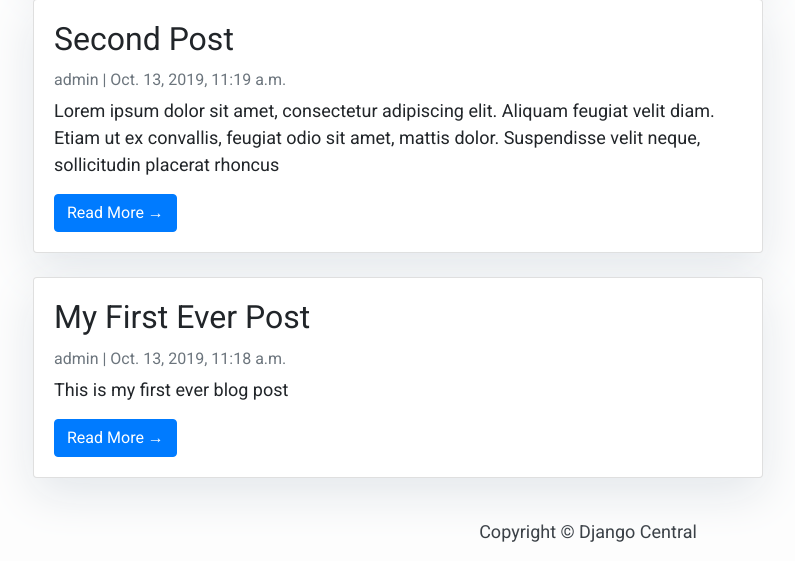
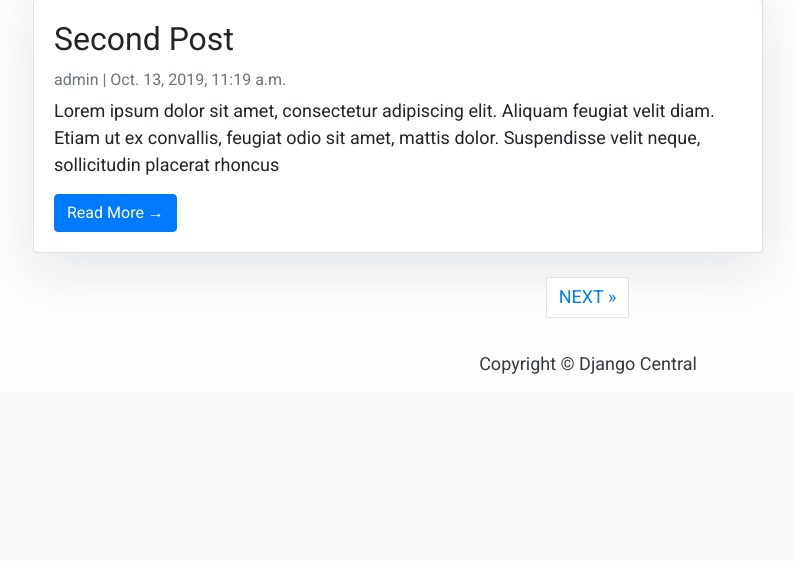
Before and after one commit to everythinguwannatobe/Django_blog, a Django app: page / in a window 1280 px wide. Shown: the part 783-1344 px from the top of the page, without its empty margins (52-847 px from the left). After the commit the page ends 1157 px from the top, so only its background shows below. Run offline with Django 3.2, Linux system fonts and the light colour scheme; data comes from the database, SQL or seed files in the repository; both versions use the stored data as it was after the commit; some libraries are stand-ins or nearby versions.

Commit message:
pagination added

```diff
--- a/blog/views.py
+++ b/blog/views.py
@@ -7,6 +7,7 @@
 class PostList(generic.ListView):
     queryset = Post.objects.filter(status=1).order_by('-created_on')
     template_name = 'index.html'
+    paginate_by = 3
 
 
 # class PostDetail(generic.DetailView):
--- a/templates/index.html
+++ b/templates/index.html
@@ -2,22 +2,22 @@
 
 {% block content %}
 <style>
-
   body {
     font-family: "Roboto", sans-serif;
     font-size: 18px;
     background-color: #fdfdfd;
   }
 
-    .head_text{
+  .head_text {
     color: white;
   }
-    .card{
+
+  .card {
     box-shadow: 0 16px 48px #E3E7EB;
   }
 </style>
 
-    <header class="masthead" >
+<header class="masthead">
   <div class="overlay"></div>
   <div class="container">
     <div class="row">
@@ -39,7 +39,7 @@
     <!-- Blog Entries Column -->
     <div class="col-md-8 mt-3 left">
       {% for post in post_list %}
-                <div class="card mb-4" >
+      <div class="card mb-4">
         <div class="card-body">
           <h2 class="card-title">{{ post.title }}</h2>
           <p class="card-text text-muted h6">{{ post.author }} | {{ post.created_on}} </p>
@@ -50,10 +50,25 @@
 
       </div>
       {% endfor %}
+
     </div>
     {% block sidebar %}
     {% include 'sidebar.html' %}
     {% endblock sidebar %}
   </div>
 </div>
+{% if is_paginated %}
+<nav aria-label="Page navigation conatiner"></nav>
+<ul class="pagination justify-content-center">
+  {% if page_obj.has_previous %}
+  <li><a href="?page={{ page_obj.previous_page_number }}" class="page-link">&laquo; PREV </a></li>
+  {% endif %}
+  {% if page_obj.has_next %}
+  <li><a href="?page={{ page_obj.next_page_number }}" class="page-link"> NEXT &raquo;</a></li>
+
+  {% endif %}
+</ul>
+</nav>
+</div>
+{% endif %}
 {%endblock%}
```
Also changed, not shown: README.md, db.sqlite3. Lines whose indentation alone changed are shown as unchanged.
